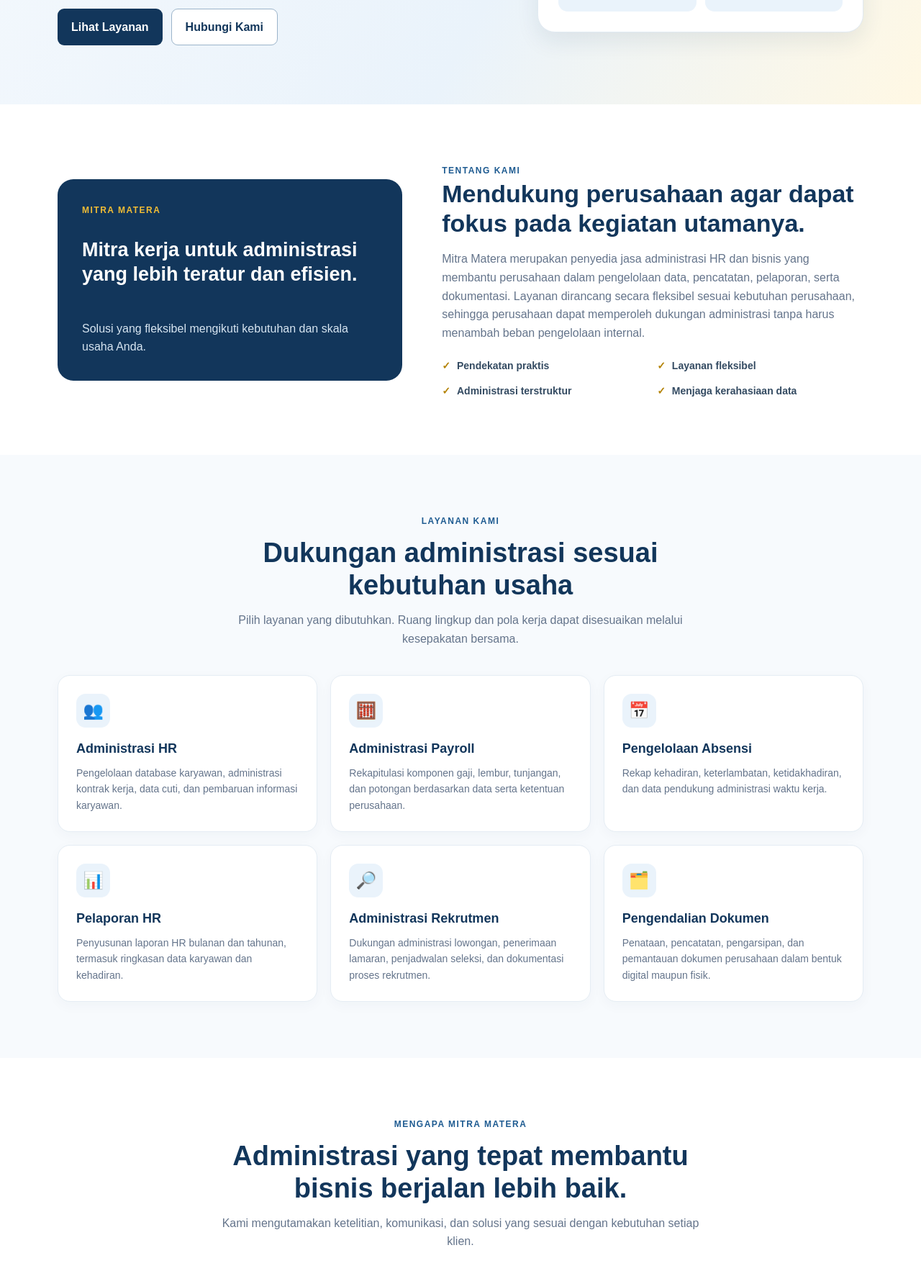
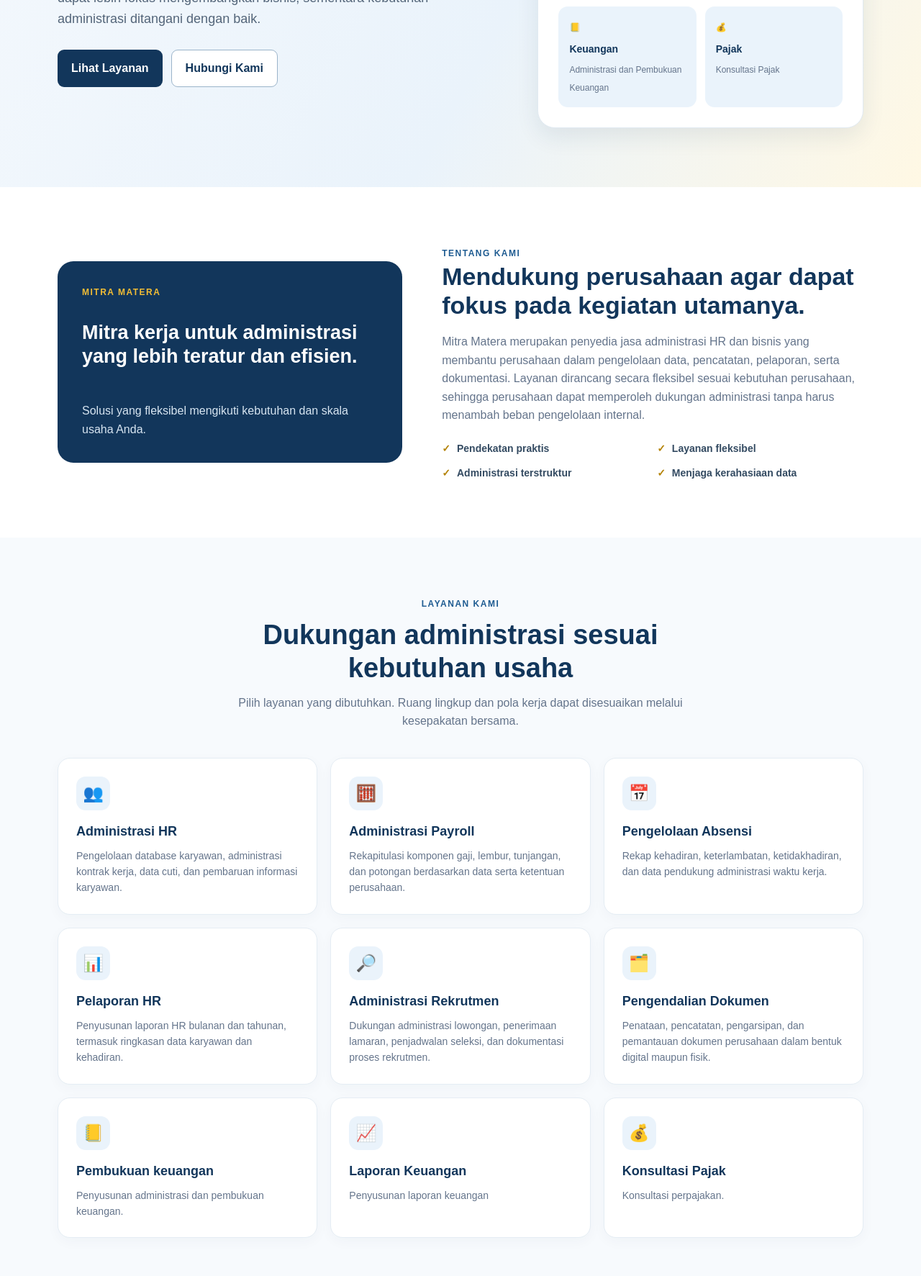
Before and after one commit to akholiljos2026/mitramatera, a plain HTML site: page index.html in a window 1280 px wide. Shown: the part 545-2318 px from the top of the page at 72% size. Drawn offline with Linux system fonts and the light colour scheme.

Commit message:
Add files via upload

```diff
--- a/index.html
+++ b/index.html
@@ -148,6 +148,8 @@
           <div class="mini"><span class="symbol">🧮</span><b>Administrasi Payroll</b><span>Rekap gaji dan lembur</span></div>
           <div class="mini"><span class="symbol">📅</span><b>Absensi</b><span>Kehadiran dan keterlambatan</span></div>
           <div class="mini"><span class="symbol">📁</span><b>Dokumen</b><span>Arsip dan pengendalian dokumen</span></div>
+          <div class="mini"><span class="symbol">📒</span><b>Keuangan</b><span>Administrasi dan Pembukuan Keuangan</span></div>
+          <div class="mini"><span class="symbol">💰</span><b>Pajak</b><span>Konsultasi Pajak</span></div>
         </div>
       </div>
     </div>
@@ -188,6 +190,9 @@
         <article class="service"><div class="service-icon">📊</div><h3>Pelaporan HR</h3><p>Penyusunan laporan HR bulanan dan tahunan, termasuk ringkasan data karyawan dan kehadiran.</p></article>
         <article class="service"><div class="service-icon">🔎</div><h3>Administrasi Rekrutmen</h3><p>Dukungan administrasi lowongan, penerimaan lamaran, penjadwalan seleksi, dan dokumentasi proses rekrutmen.</p></article>
         <article class="service"><div class="service-icon">🗂️</div><h3>Pengendalian Dokumen</h3><p>Penataan, pencatatan, pengarsipan, dan pemantauan dokumen perusahaan dalam bentuk digital maupun fisik.</p></article>
+        <article class="service"><div class="service-icon">📒</div><h3>Pembukuan keuangan</h3><p>Penyusunan administrasi dan pembukuan keuangan.</p></article>
+        <article class="service"><div class="service-icon">📈</div><h3>Laporan Keuangan</h3><p>Penyusunan laporan keuangan</p></article>
+        <article class="service"><div class="service-icon">💰</div><h3>Konsultasi Pajak</h3><p>Konsultasi perpajakan.</p></article>
       </div>
     </div>
   </section>
@@ -238,7 +243,7 @@
         <div class="contact-row"><b>Email</b>Akholil.moker@gmail.com</div>
         <div class="contact-row"><b>Telepon / WhatsApp</b>08117508087</div>
         <div class="contact-row"><b>Wilayah Layanan</b>Mojokerto dan sekitarnya</div>
-
+        <p style="font-size:12px;margin-bottom:0">Silakan ganti informasi contoh ini dengan kontak resmi sebelum website dipublikasikan.</p>
       </div>
     </div>
   </section>
```
